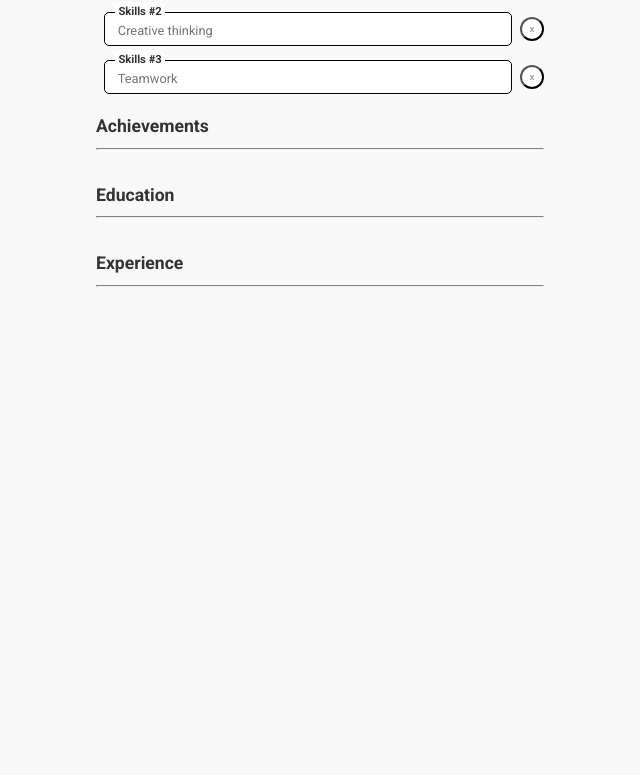
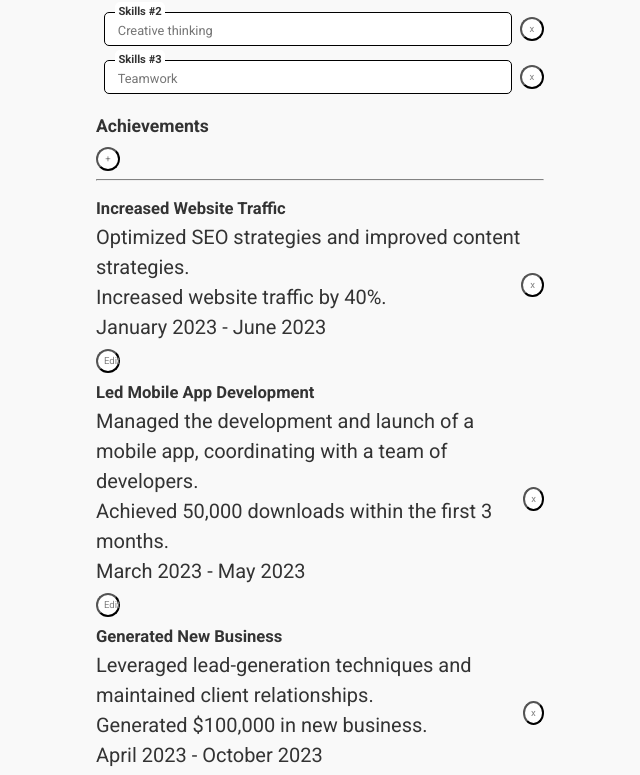
Before and after one commit to CeeZ-11/Odin-Project-CV-Application, a React (Vite) app: page / in a window 1280 px wide. Shown: the part 599-1374 px from the top of the page, without its empty margins (0-640 px from the left). Before the commit the page ends 902 px from the top, so only its background shows below. Built offline with nearby package versions, Linux system fonts and the light colour scheme.

Commit message:
:sparkles: feat: Add achievements section with add and remove achievements function

```diff
--- a/src/components/Editor/Achievements.jsx
+++ b/src/components/Editor/Achievements.jsx
@@ -1,8 +1,88 @@
+import { useState } from "react";
+
+const achievementsList = [
+  {
+    id: 0,
+    title: "Increased Website Traffic",
+    description: "Optimized SEO strategies and improved content strategies.",
+    result: "Increased website traffic by 40%.",
+    date: "January 2023 - June 2023",
+  },
+  {
+    id: 1,
+    title: "Led Mobile App Development",
+    description:
+      "Managed the development and launch of a mobile app, coordinating with a team of developers.",
+    result: "Achieved 50,000 downloads within the first 3 months.",
+    date: "March 2023 - May 2023",
+  },
+  {
+    id: 2,
+    title: "Generated New Business",
+    description:
+      "Leveraged lead-generation techniques and maintained client relationships.",
+    result: "Generated $100,000 in new business.",
+    date: "April 2023 - October 2023",
+  },
+];
 export default function Achievements() {
+  const [achievements, setAchievements] = useState(achievementsList);
+
+  const removeAchievements = (id) => {
+    const updatedAchievements = achievements
+      .filter((achievement) => achievement.id !== id)
+      .map((achievement, index) => ({
+        ...achievement,
+        id: index,
+      }));
+    setAchievements(updatedAchievements);
+  };
+
+  const addAchievements = () => {
+    setAchievements([
+      ...achievements,
+      {
+        id: achievements.length,
+        title: "",
+        description: "",
+        result: "",
+        date: "",
+      },
+    ]);
+  };
+
   return (
     <>
-      <h3>Achievements</h3>
+      <div className="achievements-title">
+        <h3>Achievements</h3>{" "}
+        <button type="button" onClick={addAchievements}>
+          +
+        </button>
+      </div>
+
       <hr className="grey-line" />
+
+      <ul className="achievements-ul">
+        {achievements.map((achievement) => (
+          <div className="achievements-container" key={achievement.id}>
+            <li>
+              <div className="achievement-list">
+                <h5>{achievement.title}</h5>
+                <p>{achievement.description}</p>
+                <p>{achievement.result}</p>
+                <p>{achievement.date}</p>
+                <button type="button">Edit</button>
+              </div>
+              <button
+                type="button"
+                onClick={() => removeAchievements(achievement.id)}
+              >
+                x
+              </button>
+            </li>
+          </div>
+        ))}
+      </ul>
     </>
   );
 }
```
